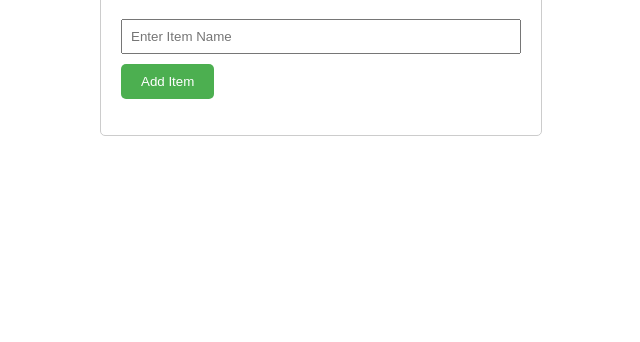
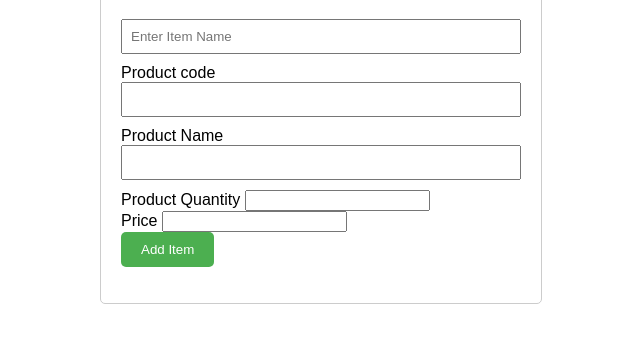
Before and after one commit to AsadJaseem/curd-operation, a plain HTML site: page index.html in a window 1280 px wide. Shown: the part 90-432 px from the top of the page, without its empty margins (319-959 px from the left). Drawn offline with Linux system fonts and the light colour scheme.

Commit message:
Update index.html

```diff
--- a/index.html
+++ b/index.html
@@ -9,8 +9,25 @@
 <body>
     <div class="container">
         <h1>CRUD Operation</h1>
+
         <form id="crudForm">
             <input type="text" id="itemName" placeholder="Enter Item Name" required>
+             <div>
+                        <label for="productCode">Product code</label>
+                        <input type="text" name="productcode" id="productcode">
+                    </div>
+                    <div>
+                        <label for="product">Product Name</label>
+                        <input type="text" name="product" id="product">
+                    </div>
+                    <div>
+                        <label for="qty">Product Quantity</label>
+                        <input type="number" name="qty" id="qty">
+                    </div>
+                    <div>
+                        <label for="perPrice">Price</label>
+                        <input type="number" name="perPrice" id="perPrice">
+                    </div>
             <button type="submit">Add Item</button>
         </form>
         <ul id="itemList"></ul>
```
